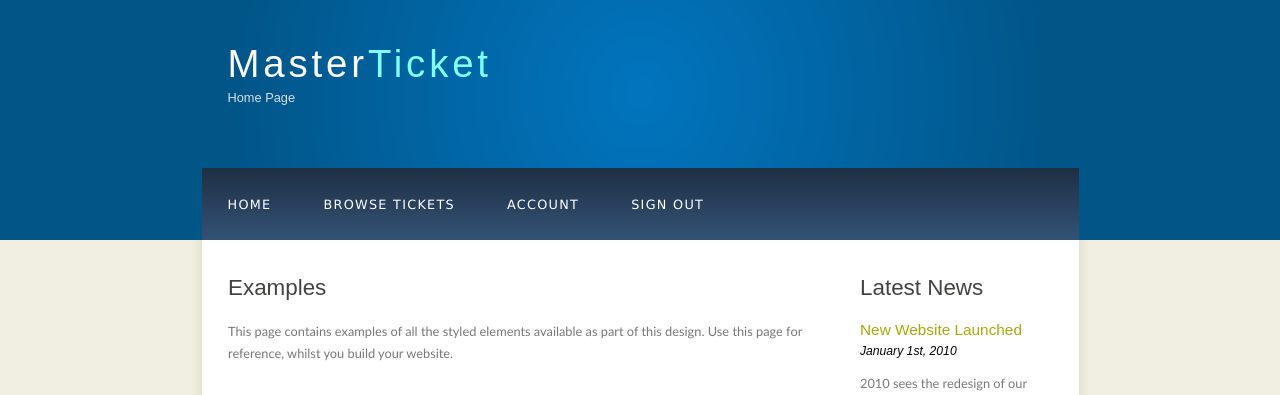
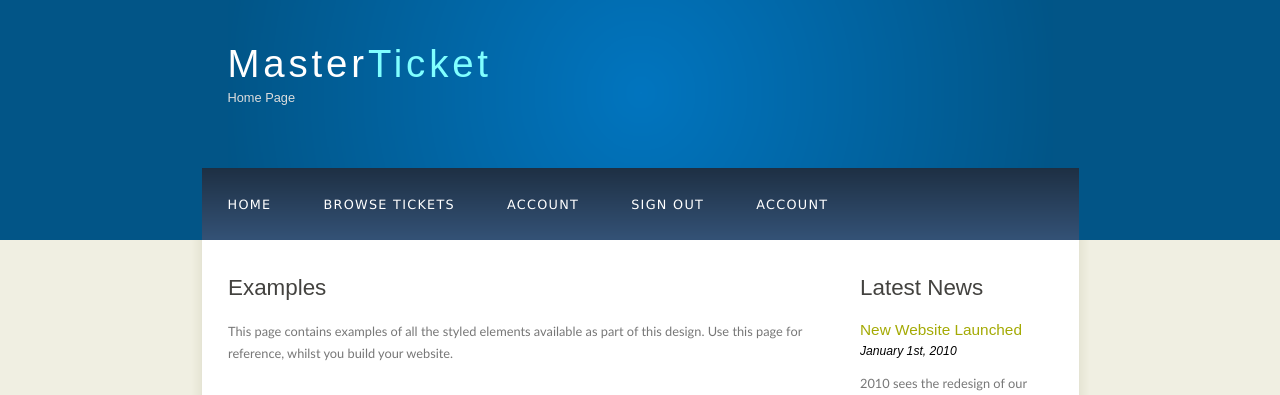
Before and after one commit to jamescote/CPSC471Website, a PHP site: page /create_account.php in a window 1280 px wide. Shown: the top 395 px of the page. Run offline with PHP 8.4, Linux system fonts and the light colour scheme; the visitor is signed in with stand-in values (Sample User, id 1).

Commit message:
added fan account page

```diff
--- a/menu.php
+++ b/menu.php
@@ -11,6 +11,7 @@
     <li><a href="credit_card_form.php">Credit Card Form</a></li>
     <li><a href="credit_card_page.php">Credit Card Page</a></li>
     -->
+  <li><a href="account_fan.php">Account</a></li>
 <?php elseif( $_SESSION["userType"] == "promoter"): ?>
   <li><a href="index.php">Home</a></li>
   <li><a href="manage_events.php">Manage Events/Series</a></li>
```
